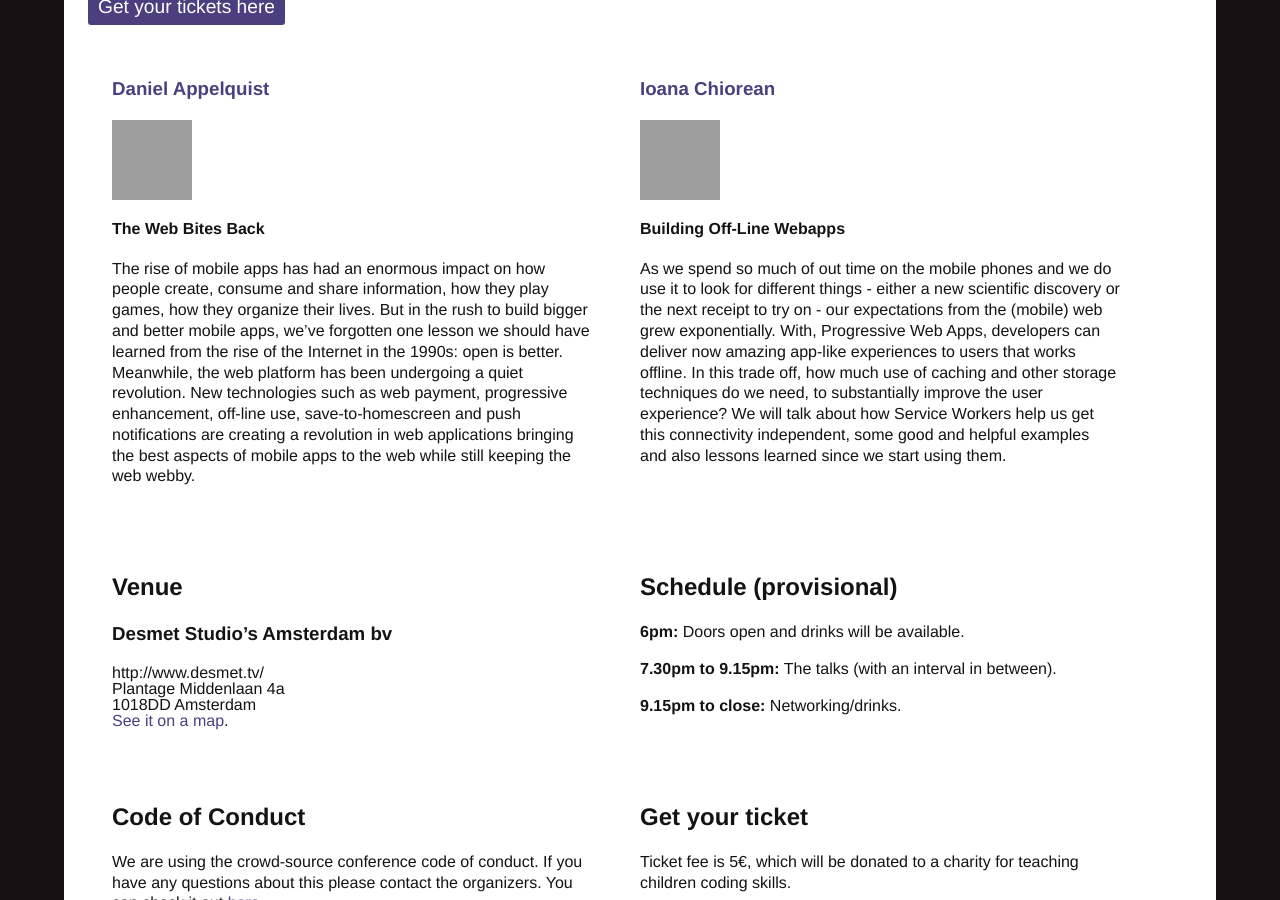
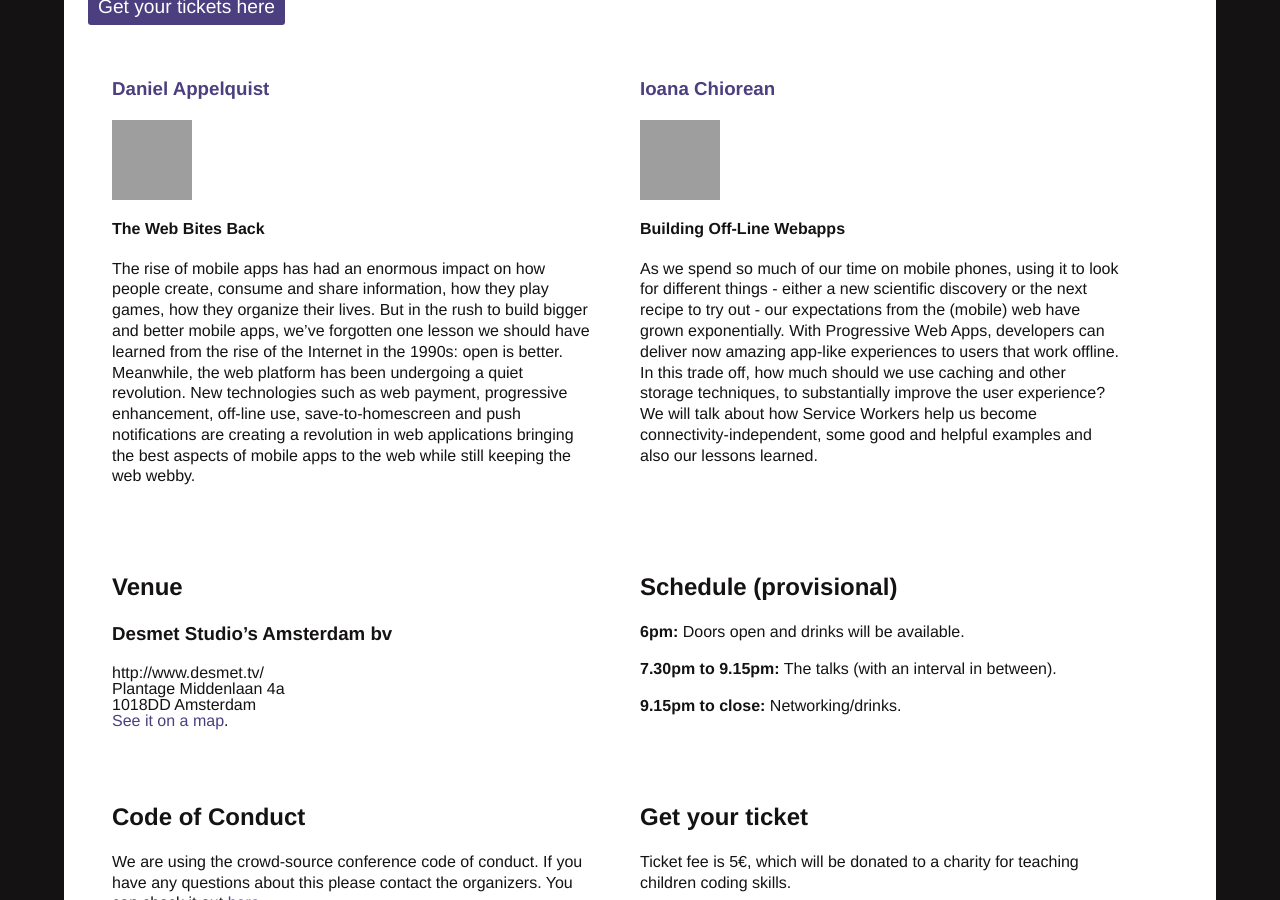
Before and after one commit to SamsungInternet/homepage-archive, a Jekyll site: the page built from events/mwp-ams.md, in a window 1280 px wide and 900 px high, scrolled down 420 px, cut to the strip 0-900 px from the top of the window. Built offline with Jekyll 4.4.1, drawn with Linux system fonts in a browser that asks for light colours; grey boxes are pictures that could not be loaded.

Commit message:
Light editing of Ioana's talk description

```diff
--- a/events/mwp-ams.md
+++ b/events/mwp-ams.md
@@ -21,7 +21,7 @@ description: An evening meetup on the topic of progressive web apps, Wednesday 1
 
         <img src="https://pbs.twimg.com/profile_images/798036990461624321/DckqjgK9.jpg" class="speaker-pic">
         <h4>Building Off-Line Webapps</h4>
-        <p> As we spend so much of out time on the mobile phones and we do use it to look for different things - either a new scientific discovery or the next receipt to try on - our expectations from the (mobile) web grew exponentially. With, Progressive Web Apps, developers can deliver now amazing app-like experiences to users that works offline. In this trade off, how much use of caching and other storage techniques do we need, to substantially improve the user experience? We will talk about how Service Workers help us get this connectivity independent, some good and helpful examples and also lessons learned since we start using them.</p>
+        <p> As we spend so much of our time on mobile phones, using it to look for different things - either a new scientific discovery or the next recipe to try out - our expectations from the (mobile) web have grown exponentially. With Progressive Web Apps, developers can deliver now amazing app-like experiences to users that work offline. In this trade off, how much should we use caching and other storage techniques, to substantially improve the user experience? We will talk about how Service Workers help us become connectivity-independent, some good and helpful examples and also our lessons learned.</p>
     </div>
     <div class="event-well-item"><h2>Venue</h2>
         <h3>Desmet Studio’s Amsterdam bv</h3>
```
